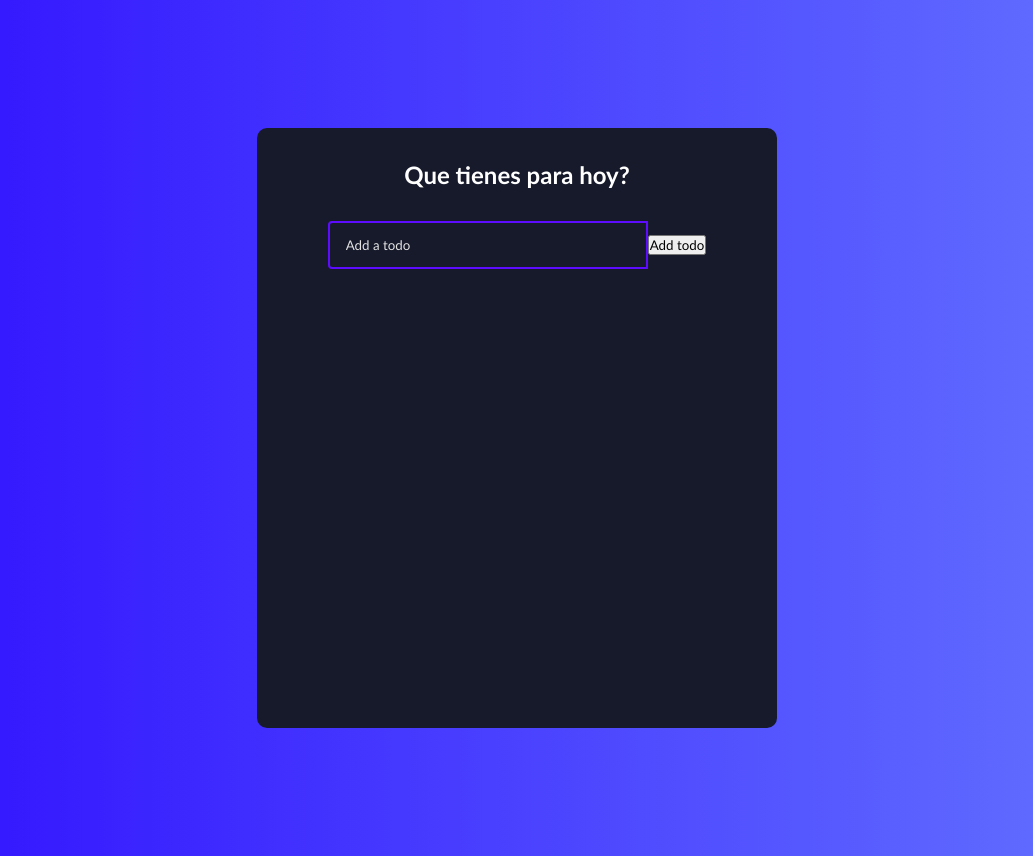
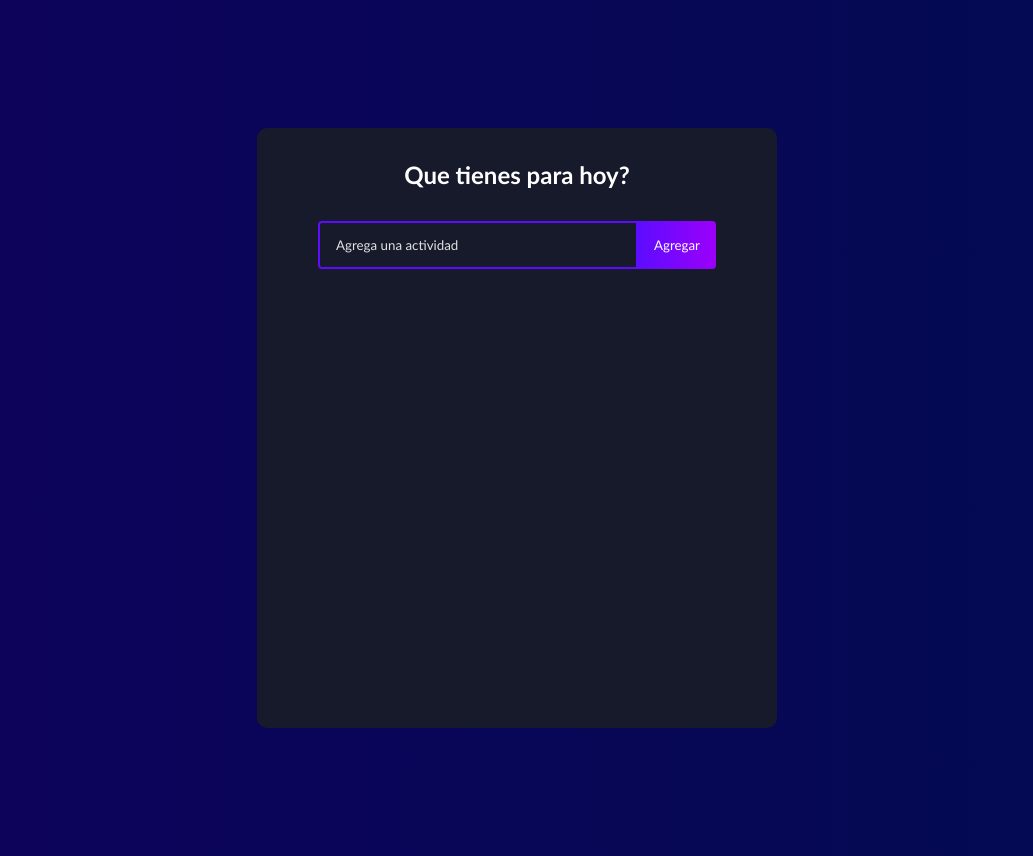
Before and after one commit to Luisdxvid/todo-list, a React (Create React App) app: page / in a window 1280 px wide. Shown: the whole page, without its empty margins (123-1156 px from the left). Built offline with nearby package versions, Linux system fonts and the light colour scheme.

Commit message:
Last changes in button and css

```diff
--- a/src/App.css
+++ b/src/App.css
@@ -7,11 +7,7 @@
 }
 
 body {
-  background: linear-gradient(
-    90deg,
-    rgba(48, 16, 255, 1) 0%,
-    rgba(100, 115, 255, 1) 100%
-  );
+  background: linear-gradient(90deg, rgb(14, 2, 92) 0%, rgb(3, 11, 82) 100%);
 }
 .todo-app {
   display: flex;
--- a/src/components/TodoForm.js
+++ b/src/components/TodoForm.js
@@ -29,14 +29,16 @@ function TodoForm(props) {
     <form className="todo-form" onSubmit={handleSubmit}>
       <input
         type="text"
-        placeholder="Add a todo"
+        placeholder="Agrega una actividad"
         value={input}
         name="text"
         className="todo-input"
         onChange={handleChange}
         ref={inputRef}
       />
-      <button classname="todo-button">Add todo</button>
+      <button onClick={handleSubmit} className="todo-button">
+        Agregar
+      </button>
     </form>
   );
 }
```
